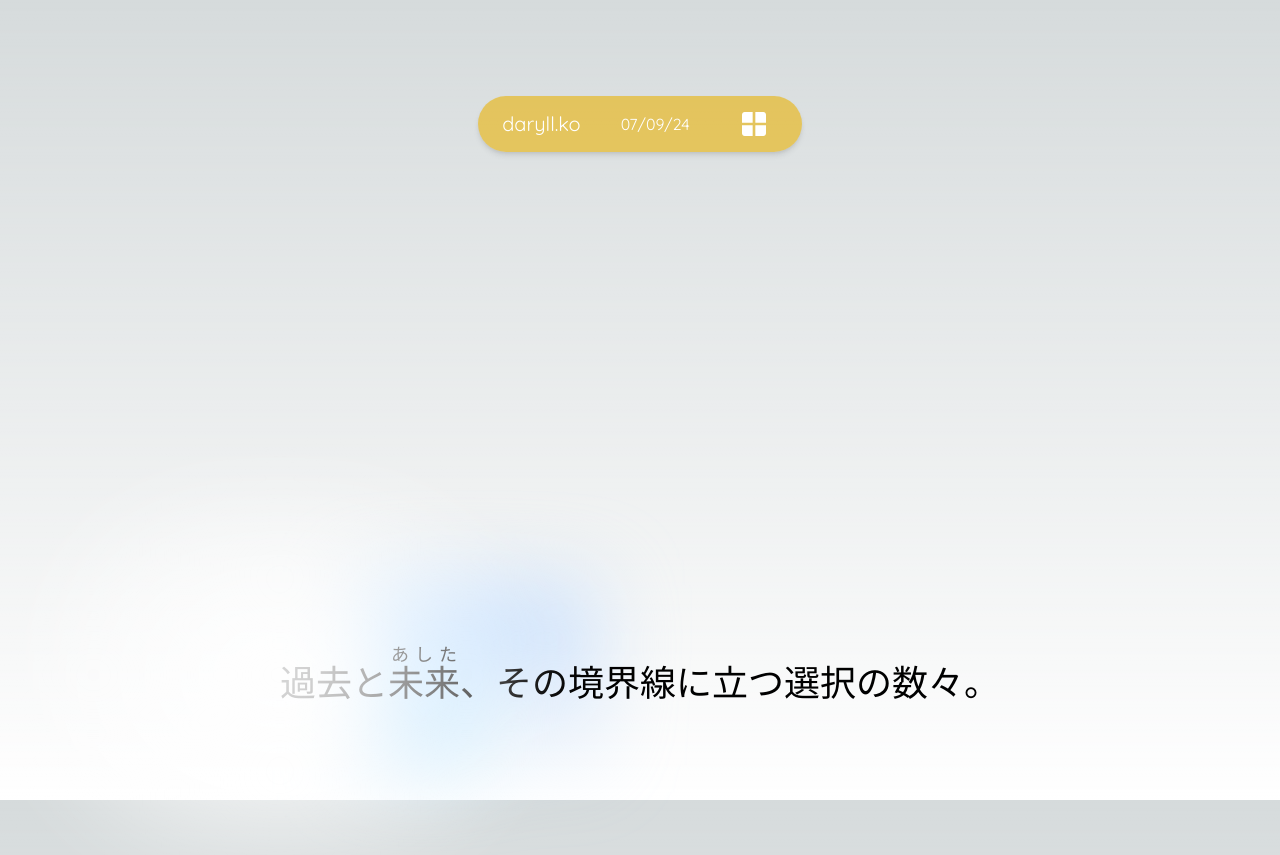
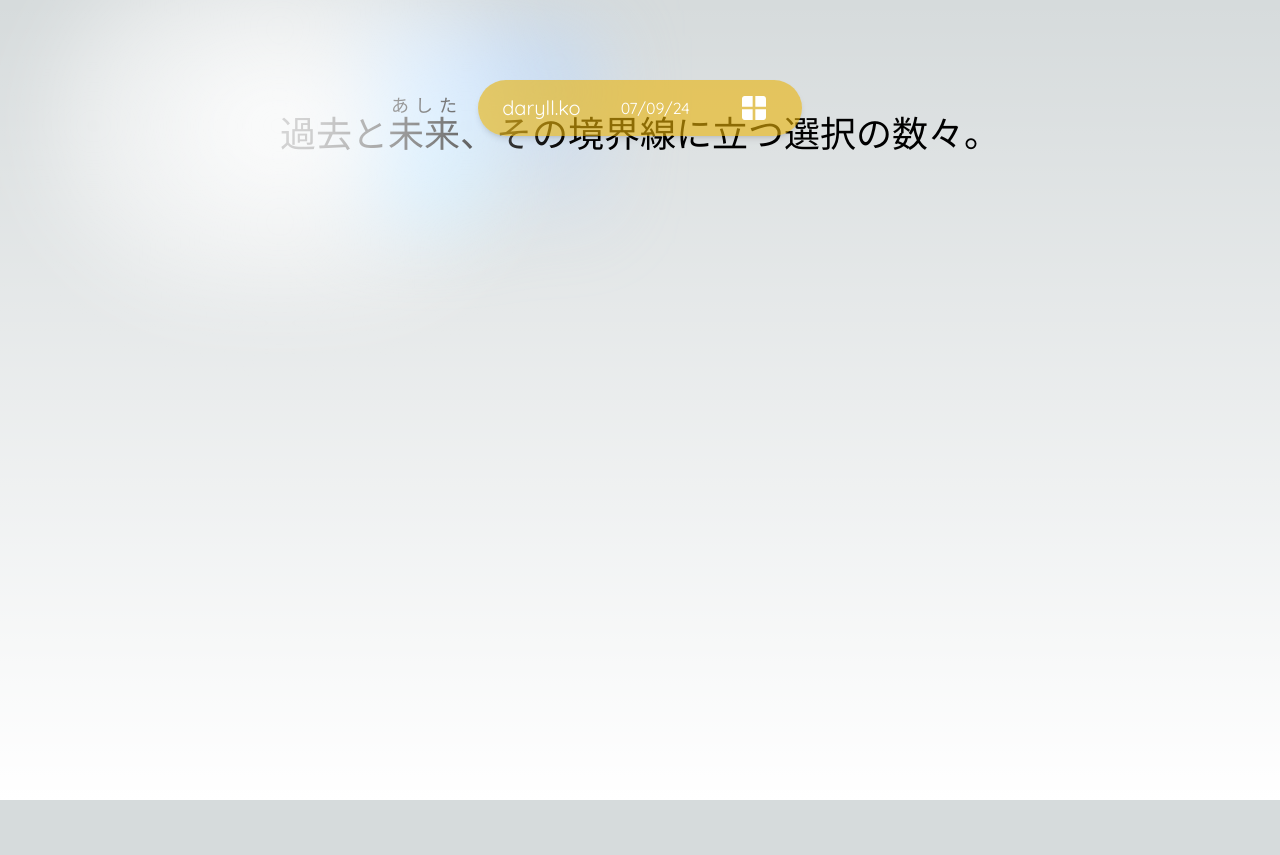
Before and after one commit to daryll-ko/daryll, a Next.js app: page / in a window 1280 px wide. After the commit the page ends 800 px from the top, so only its background shows below. Built offline with nearby package versions, Linux system fonts and the light colour scheme; a web font is replaced by a local one.

Commit message:
update: fix `TopBar`

```diff
--- a/components/TopBar.tsx
+++ b/components/TopBar.tsx
@@ -43,7 +43,7 @@ export default function TopBar() {
     },
   ];
   return (
-    <div className="flex flex-col items-center gap-10">
+    <div className="fixed top-20 flex flex-col items-center gap-10">
       <div className="text-white bg-yellow-500/60 rounded-full px-6 py-1 flex flex-row items-center gap-10 shadow-md">
         <h1 className="text-xl">daryll.ko</h1>
         <p>07/09/24</p>
```
